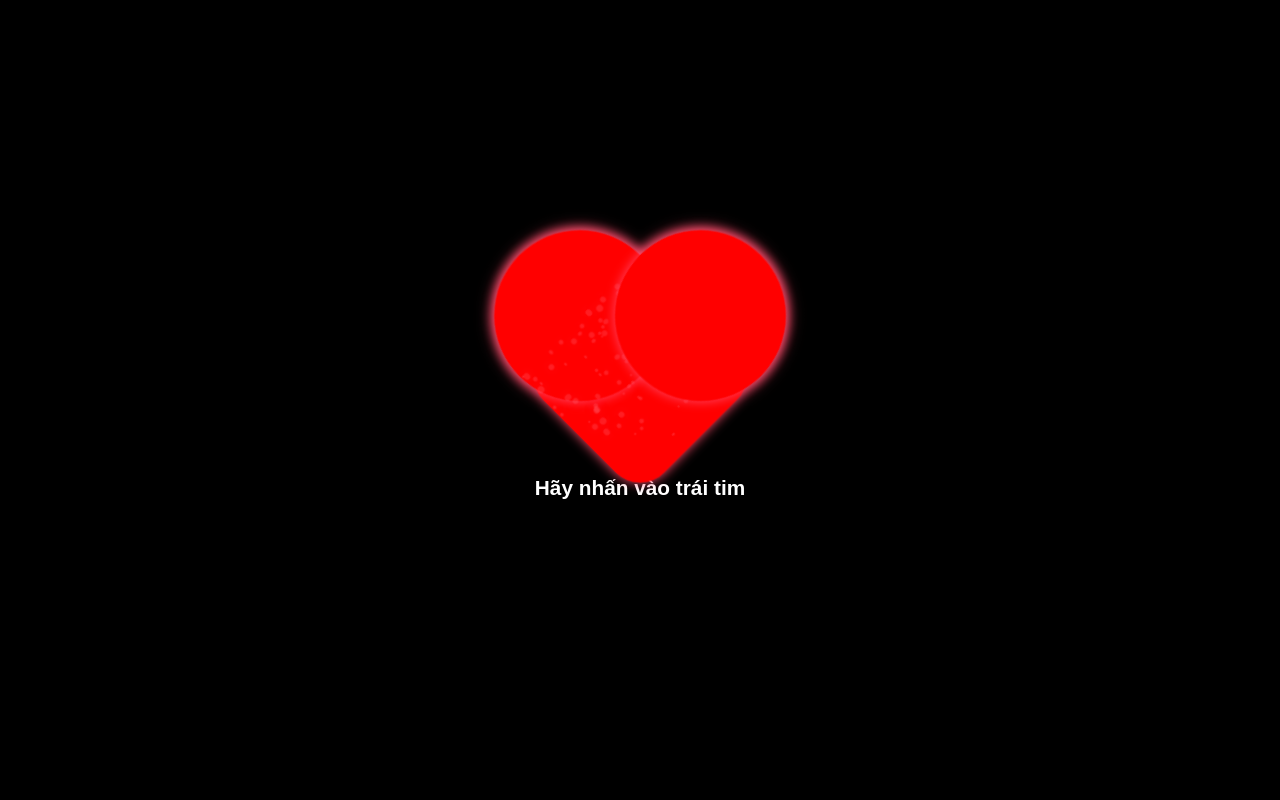
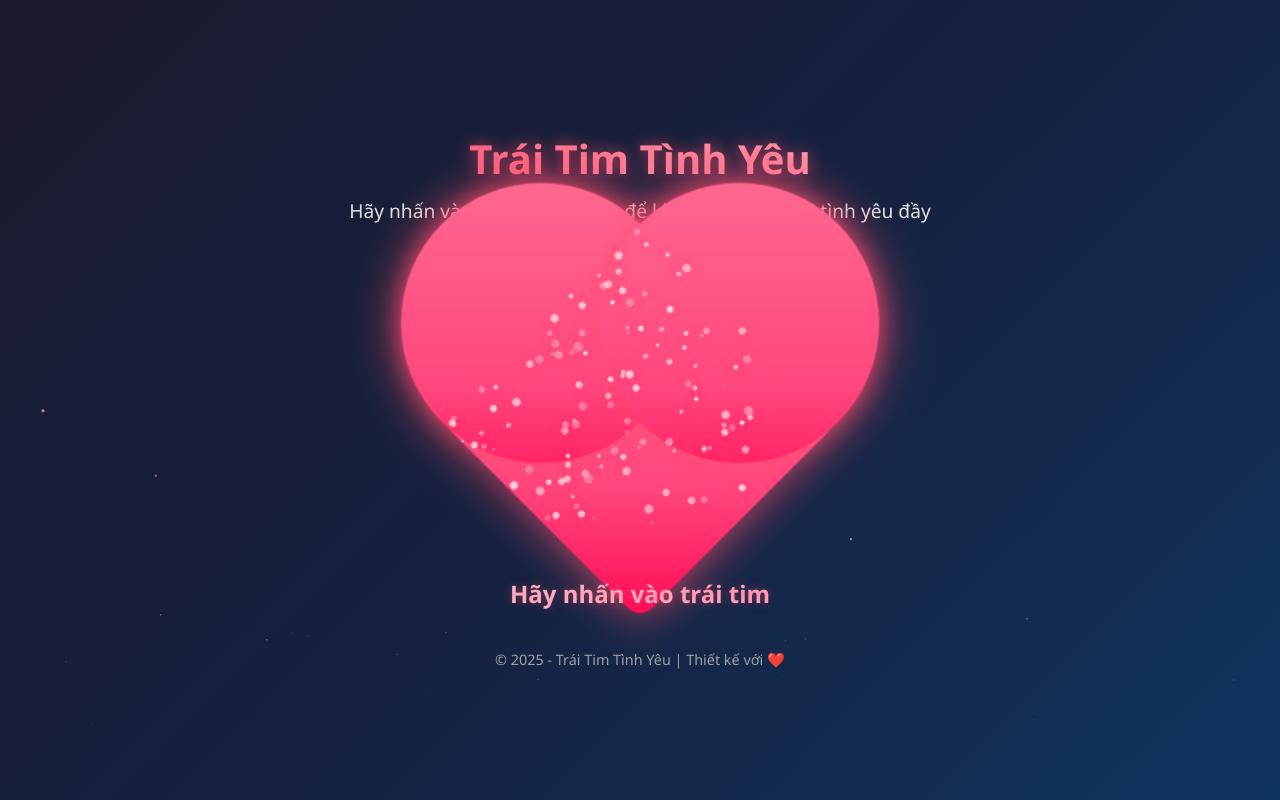
Before and after one commit to Quocphong97/trai-tim-cam-on, a plain HTML site: page index.html in a window 1280 px wide. Drawn offline with Linux system fonts and the light colour scheme.

Commit message:
Update index.html

```diff
--- a/index.html
+++ b/index.html
@@ -3,132 +3,317 @@
 <head>
   <meta charset="UTF-8" />
   <meta name="viewport" content="width=device-width, initial-scale=1.0" />
-  <title>Hãy nhấn vào trái tim</title>
+  <title>Trái Tim Lấp Lánh</title>
   <style>
+    * {
+      margin: 0;
+      padding: 0;
+      box-sizing: border-box;
+    }
+
     body {
-      margin: 0;
-      background: black;
+      background: linear-gradient(135deg, #1a1a2e, #16213e, #0f3460);
       color: white;
-      font-family: 'Arial', sans-serif;
+      font-family: 'Segoe UI', Tahoma, Geneva, Verdana, sans-serif;
       display: flex;
       flex-direction: column;
       justify-content: center;
       align-items: center;
-      height: 100vh;
+      min-height: 100vh;
       text-align: center;
       overflow: hidden;
+      position: relative;
+    }
+
+    /* Background particles */
+    .particles {
+      position: absolute;
+      top: 0;
+      left: 0;
+      width: 100%;
+      height: 100%;
+      z-index: 1;
+      overflow: hidden;
+    }
+
+    .particle {
+      position: absolute;
+      background: rgba(255, 255, 255, 0.5);
+      border-radius: 50%;
+      animation: float 15s infinite linear;
+    }
+
+    /* Container for centering */
+    .container {
+      position: relative;
+      z-index: 10;
+      max-width: 90%;
+      padding: 20px;
+    }
+
+    /* Header styling */
+    .header {
+      margin-bottom: 40px;
+    }
+
+    .header h1 {
+      font-size: 2.5rem;
+      margin-bottom: 10px;
+      text-shadow: 0 0 15px rgba(255, 77, 109, 0.7);
+      background: linear-gradient(45deg, #ff4d6d, #ff8fa3, #ffb3c1);
+      -webkit-background-clip: text;
+      background-clip: text;
+      color: transparent;
+    }
+
+    .header p {
+      font-size: 1.2rem;
+      max-width: 600px;
+      margin: 0 auto;
+      color: #e2e2e2;
+      line-height: 1.6;
+    }
+
+    /* Heart styling */
+    .heart-container {
+      position: relative;
+      width: 250px;
+      height: 250px;
+      margin: 0 auto 30px;
     }
 
     .heart {
       position: relative;
-      width: 150px;
-      height: 150px;
-      background: red;
+      width: 100%;
+      height: 100%;
+      background: linear-gradient(45deg, #ff0a54, #ff477e, #ff5c8a, #ff7096);
       transform: rotate(-45deg);
-      animation: beat 0.6s infinite;
+      animation: beat 0.8s infinite;
       cursor: pointer;
-      filter: drop-shadow(0 0 5px #ff4d6d);
-      overflow: visible;
-      border-radius: 20%;
+      filter: drop-shadow(0 0 20px rgba(255, 77, 109, 0.8));
+      border-radius: 15px;
+      transition: all 0.3s ease;
+      z-index: 20;
+    }
+
+    .heart:hover {
+      transform: rotate(-45deg) scale(1.1);
+      filter: drop-shadow(0 0 30px rgba(255, 77, 109, 1));
+    }
+
+    .heart:active {
+      transform: rotate(-45deg) scale(0.95);
     }
 
     .heart::before,
     .heart::after {
       content: "";
-      width: 150px;
-      height: 150px;
-      background: red;
+      width: 100%;
+      height: 100%;
+      background: linear-gradient(45deg, #ff0a54, #ff477e, #ff5c8a, #ff7096);
       border-radius: 50%;
       position: absolute;
       top: 0;
       left: 0;
-      filter: drop-shadow(0 0 5px #ff4d6d);
+      filter: drop-shadow(0 0 10px rgba(255, 77, 109, 0.6));
     }
 
     .heart::before {
-      top: -75px;
+      top: -50%;
       left: 0;
     }
 
     .heart::after {
-      left: 75px;
+      left: 50%;
       top: 0;
     }
 
+    /* Glow dots */
+    .glow-dot {
+      position: absolute;
+      background: rgba(255, 255, 255, 0.9);
+      border-radius: 50%;
+      opacity: 0.8;
+      filter: drop-shadow(0 0 5px #ff4466);
+      animation: twinkle 3s infinite ease-in-out;
+      z-index: 30;
+    }
+
+    /* Text styling */
+    .text {
+      margin-top: 30px;
+      font-size: 1.5rem;
+      font-weight: 600;
+      user-select: none;
+      background: linear-gradient(45deg, #ffccd5, #ffb3c6, #ff8fab);
+      -webkit-background-clip: text;
+      background-clip: text;
+      color: transparent;
+      position: relative;
+      z-index: 20;
+      text-shadow: 0 0 10px rgba(255, 77, 109, 0.4);
+    }
+
+    /* Footer styling */
+    .footer {
+      margin-top: 40px;
+      font-size: 0.9rem;
+      color: #a0a0a0;
+      position: relative;
+      z-index: 20;
+    }
+
+    /* Animations */
     @keyframes beat {
       0%, 100% { transform: scale(1) rotate(-45deg); }
       50% { transform: scale(1.15) rotate(-45deg); }
     }
 
-    /* Đốm phát sáng phủ lên trái tim */
-    .glow-dot {
-      position: absolute;
-      background: #ff6677;
-      border-radius: 50%;
-      opacity: 0.8;
-      filter: drop-shadow(0 0 5px #ff4466);
-      animation: twinkle 2s infinite ease-in-out;
+    @keyframes twinkle {
+      0%, 100% { opacity: 0.8; transform: scale(1); }
+      50% { opacity: 0.3; transform: scale(1.2); }
     }
 
-    @keyframes twinkle {
-      0%, 100% { opacity: 0.8; }
-      50% { opacity: 0.3; }
+    @keyframes float {
+      0% { transform: translateY(100vh) scale(0); }
+      100% { transform: translateY(-100px) scale(1); }
     }
 
-    .text {
-      margin-top: 25px;
-      font-size: 1.3rem;
-      font-weight: 600;
-      user-select: none;
+    /* Responsive design */
+    @media (max-width: 768px) {
+      .header h1 {
+        font-size: 2rem;
+      }
+
+      .header p {
+        font-size: 1rem;
+      }
+
+      .heart-container {
+        width: 200px;
+        height: 200px;
+      }
+
+      .text {
+        font-size: 1.3rem;
+      }
+    }
+
+    @media (max-width: 480px) {
+      .header h1 {
+        font-size: 1.7rem;
+      }
+
+      .heart-container {
+        width: 180px;
+        height: 180px;
+      }
+
+      .text {
+        font-size: 1.2rem;
+      }
     }
   </style>
 </head>
 <body>
-  <div class="heart" onclick="enterSite()" id="heart"></div>
-  <div class="text">Hãy nhấn vào trái tim</div>
+  <div class="particles" id="particles"></div>
+
+  <div class="container">
+    <div class="header">
+      <h1>Trái Tim Tình Yêu</h1>
+      <p>Hãy nhấn vào trái tim lấp lánh để khám phá thế giới tình yêu đầy màu sắc và ngọt ngào</p>
+    </div>
+
+    <div class="heart-container">
+      <div class="heart" onclick="enterSite()" id="heart"></div>
+    </div>
+
+    <div class="text">Hãy nhấn vào trái tim</div>
+
+    <div class="footer">
+      <p>© 2025 - Trái Tim Tình Yêu | Thiết kế với ❤️</p>
+    </div>
+  </div>
 
   <script>
     function enterSite() {
-      window.location.href = "main.html";
+      // Animation effect before redirecting
+      const heart = document.getElementById('heart');
+      heart.style.animation = 'none';
+      heart.style.transform = 'rotate(-45deg) scale(1.5)';
+      heart.style.opacity = '0.7';
+
+      setTimeout(() => {
+        window.location.href = "main.html";
+      }, 500);
     }
 
-    // Tạo đốm phát sáng phủ kín trái tim
+    // Create glowing dots covering the heart
     const heart = document.getElementById('heart');
+    const dotCount = 120; // number of glow dots
 
-    const dotCount = 100; // số lượng đốm sáng
     for(let i = 0; i < dotCount; i++) {
       const dot = document.createElement('div');
       dot.classList.add('glow-dot');
-      // kích thước đốm ngẫu nhiên nhỏ
-      const size = Math.random() * 4 + 2;
+
+      // Random small size
+      const size = Math.random() * 5 + 2;
       dot.style.width = size + 'px';
       dot.style.height = size + 'px';
 
-      // vị trí ngẫu nhiên phủ lên trái tim
-      // trái tim hình học, ta lấy tọa độ dạng hình vuông rồi lọc bỏ các điểm ngoài hình trái tim
+      // Random position within the heart
       let x, y;
       do {
-        x = Math.random() * 150;
-        y = Math.random() * 150;
+        x = Math.random() * 100;
+        y = Math.random() * 100;
       } while(!isPointInHeart(x, y));
 
-      dot.style.left = x + 'px';
-      dot.style.top = y + 'px';
+      dot.style.left = x + '%';
+      dot.style.top = y + '%';
+
+      // Random animation delay for a sparkling effect
+      dot.style.animationDelay = (Math.random() * 3) + 's';
 
       heart.appendChild(dot);
     }
 
-    // Hàm kiểm tra điểm nằm trong hình trái tim đơn giản
-    // Công thức tham khảo: https://mathworld.wolfram.com/HeartCurve.html
-    // Chuyển tọa độ (x,y) về tọa độ tâm trái tim (75,75)
-    // Đơn giản hóa bằng công thức hàm trái tim: (x² + y² - 1)³ - x²y³ <= 0 (đơn vị chuẩn)
+    // Function to check if point is inside the heart shape
     function isPointInHeart(x, y) {
-      // chuẩn hóa tọa độ về [-1,1]
-      const nx = (x - 75) / 75;
-      const ny = (75 - y) / 75; // y ngược chiều do top->down
+      // Normalize coordinates to [-1, 1]
+      const nx = (x - 50) / 50;
+      const ny = (50 - y) / 50;
 
+      // Heart equation: (x² + y² - 1)³ - x²y³ <= 0
       const value = Math.pow(nx * nx + ny * ny - 1, 3) - nx * nx * ny * ny * ny;
       return value <= 0;
+    }
+
+    // Create background particles
+    const particlesContainer = document.getElementById('particles');
+    const particleCount = 50;
+
+    for(let i = 0; i < particleCount; i++) {
+      const particle = document.createElement('div');
+      particle.classList.add('particle');
+
+      // Random size
+      const size = Math.random() * 5 + 1;
+      particle.style.width = size + 'px';
+      particle.style.height = size + 'px';
+
+      // Random position
+      particle.style.left = Math.random() * 100 + '%';
+
+      // Random animation duration and delay
+      const duration = Math.random() * 20 + 10;
+      particle.style.animationDuration = duration + 's';
+      particle.style.animationDelay = Math.random() * 5 + 's';
+
+      // Random color
+      const colors = ['#ff4d6d', '#ff8fa3', '#ffccd5', '#ffb3c6'];
+      particle.style.background = colors[Math.floor(Math.random() * colors.length)];
+
+      particlesContainer.appendChild(particle);
     }
   </script>
 </body>
```
